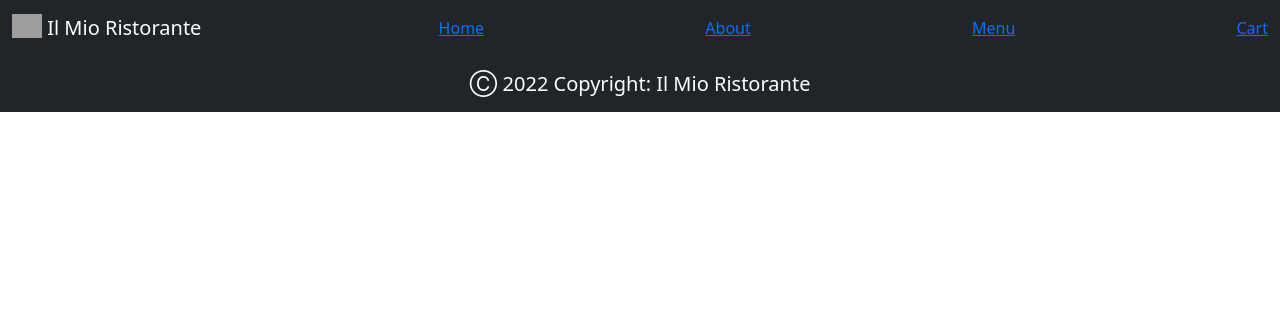
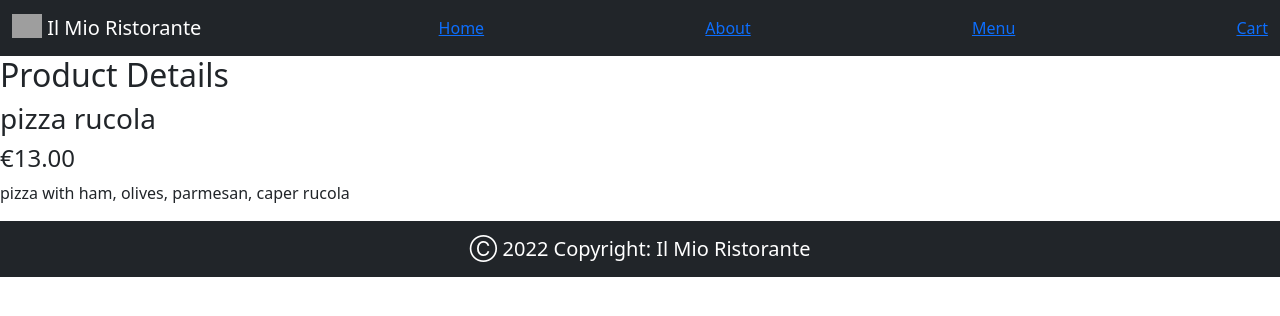
Before and after one commit to ChavesJimmy/FE17-CR3-ChavesJimmy, an Angular app in the folder CR3Jimmy/: page /items/1 in a window 1280 px wide. Before the commit this address led to /. Shown: the top 316 px of the page. Built offline with nearby package versions, Linux system fonts and the light colour scheme; grey boxes are pictures that could not be loaded; a web font is replaced by a local one.

Commit message:
added route to description + availability

```diff
--- a/CR3Jimmy/src/app/app-routing.module.ts
+++ b/CR3Jimmy/src/app/app-routing.module.ts
@@ -2,6 +2,7 @@ import { NgModule } from '@angular/core';
 import { RouterModule, Routes } from '@angular/router';
 import { AboutComponent } from './about/about.component';
 import { CartComponent } from './cart/cart.component';
+import { DetailsComponent } from './details/details.component';
 import { HomeComponent } from './home/home.component';
 import { MenuComponent } from './menu/menu.component';
 
@@ -17,6 +18,9 @@ const routes: Routes = [
  },
  {
   path:"cart" , component:CartComponent
+ },
+ {
+  path:"items/:itemIndex" , component:DetailsComponent
  }
 ];
 
--- a/CR3Jimmy/src/app/details/details.component.html
+++ b/CR3Jimmy/src/app/details/details.component.html
@@ -1 +1,13 @@
-<p>details works!</p>
+<h2>Product Details</h2>
+
+
+<div *ngIf="item">
+
+ <h3>{{ item.name }}</h3>
+
+ <h4>{{ item.price | currency:"EUR" }}</h4>
+
+ <p>{{ item.description }}</p>
+
+
+</div>
--- a/CR3Jimmy/src/app/details/details.component.ts
+++ b/CR3Jimmy/src/app/details/details.component.ts
@@ -1,4 +1,7 @@
 import { Component, OnInit } from '@angular/core';
+import { ActivatedRoute, Params } from '@angular/router';
+import { myItems } from '../myItems/myItems';
+import { ImyItems } from '../myItems/ImyItems';
 
 @Component({
   selector: 'app-details',
@@ -6,10 +9,16 @@ import { Component, OnInit } from '@angular/core';
   styleUrls: ['./details.component.css']
 })
 export class DetailsComponent implements OnInit {
+  item : ImyItems = {} as ImyItems;
+  Index = 0;
 
-  constructor() { }
+  constructor(private route: ActivatedRoute) { }
 
   ngOnInit(): void {
+    this.route.params.subscribe((params:Params) =>{
+      this.Index = +params[`itemIndex`];
+      this.item = myItems[this.Index]
+    })
   }
 
 }
--- a/CR3Jimmy/src/app/home/home.component.html
+++ b/CR3Jimmy/src/app/home/home.component.html
@@ -8,6 +8,7 @@
           <div id="btn">
             <a routerLink="/menu">our menu</a>
             <a routerLink="...">book a table</a>
+
         </div>
         </div>
       </div>
--- a/CR3Jimmy/src/app/menu/menu.component.html
+++ b/CR3Jimmy/src/app/menu/menu.component.html
@@ -1,13 +1,19 @@
 <div class="container row m-auto mt-4">
-    <div class="col-sm-12 col-md-6 col-lg-4" *ngFor="let item of myItems">
+    <div class="col-sm-12 col-md-6 col-lg-4" *ngFor="let item of myItems ; index as itemIndex">
         <div class="card" style="width: 18rem;">
             <img src="{{item.image}}" class="card-img-top" alt="...">
             <div class="card-body">
               <h5 class="card-title">{{item.name}} </h5>
               <p class="card-text">{{item.description}}</p>
-              <a href="#" class="btn btn-primary">Go somewhere</a>
               <p>{{item.price | currency:"EUR"}}</p>
             </div>
+            <ng-template [ngIf]="item.availability == true" [ngIfElse]="none">
+              <div>
+                <a routerLink="/items/{{itemIndex}}" class="btn btn-primary">Show details</a>
+                <a href="#" class="btn btn-secondary">Add to cart</a></div>
+            </ng-template>
+            <ng-template #none>This item is not available</ng-template>
           </div>
     </div>
+
 </div>
--- a/CR3Jimmy/src/app/menu/menu.component.ts
+++ b/CR3Jimmy/src/app/menu/menu.component.ts
@@ -8,7 +8,7 @@ import { ImyItems } from '../myItems/ImyItems';
   styleUrls: ['./menu.component.css']
 })
 export class MenuComponent implements OnInit {
- myItems:Array<ImyItems> = myItems
+ myItems:Array<ImyItems> = myItems;
   constructor() { }
 
   ngOnInit(): void {
```
